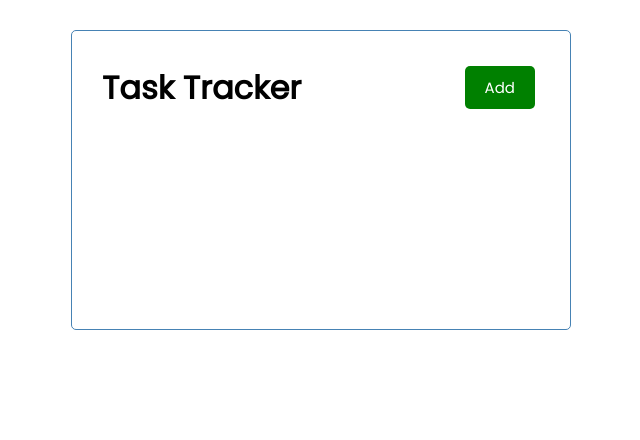
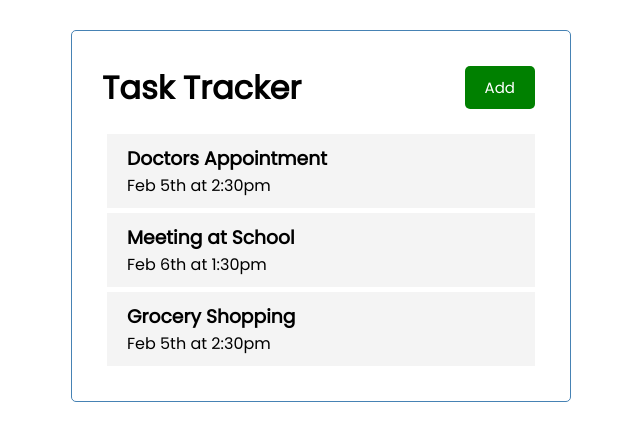
Before and after one commit to william-lac/react-task-tracker, a React (Create React App) app: page / in a window 1280 px wide. Shown: the top 440 px of the page, without its empty margins (319-959 px from the left). Built offline with nearby package versions, Linux system fonts and the light colour scheme.

Commit message:
added Task component

```diff
--- a/src/App.js
+++ b/src/App.js
@@ -1,14 +1,34 @@
 import Header from './components/Header'
+import Tasks from './components/Tasks'
+import { useState } from 'react'
 
 
-function App() {
-  const name = 'Willio';
-  const x = true;
+const App = () => {
+    const [tasks, setTasks] = useState([
+        {
+            id: 1,
+            text: 'Doctors Appointment',
+            day: 'Feb 5th at 2:30pm',
+            reminder: true,
+        },
+        {
+            id: 2,
+            text: 'Meeting at School',
+            day: 'Feb 6th at 1:30pm',
+            reminder: true,
+        },
+        {
+            id: 3,
+            text: 'Grocery Shopping',
+            day: 'Feb 5th at 2:30pm',
+            reminder: false,
+        }
+    ])
 
   return (
     <div className='container'>
       <Header />
-
+      <Tasks tasks={ tasks } />
     </div>
   );
 }
--- /dev/null
+++ b/src/components/Task.js
@@ -0,0 +1,10 @@
+const Task = ({ task }) => {
+    return (
+        <div className='task'>
+            <h3>{task.text}</h3>
+            <p>{task.day}</p>
+        </div>
+    )
+}
+
+export default Task
--- a/src/components/Tasks.js
+++ b/src/components/Tasks.js
@@ -1,30 +1,12 @@
+import Task from './Task'
 
-const tasks = [
-    {
-        id: 1,
-        text: 'Doctors Appointment',
-        day: 'Feb 5th at 2:30pm',
-        reminder: true,
-    },
-    {
-        id: 2,
-        text: 'Meeting at School',
-        day: 'Feb 6th at 1:30pm',
-        reminder: true,
-    },
-    {
-        id: 3,
-        text: 'Grocery Shopping',
-        day: 'Feb 5th at 2:30pm',
-        reminder: false,
-    }
-];
-
-const Tasks = () => {
+const Tasks = ({ tasks }) => {
     return (
-        <div>
-
-        </div>
+        <>
+            {tasks.map( (task) => (
+                <Task key={task.id} task={task}/>
+            ))}
+        </>
     )
 }
 
```
